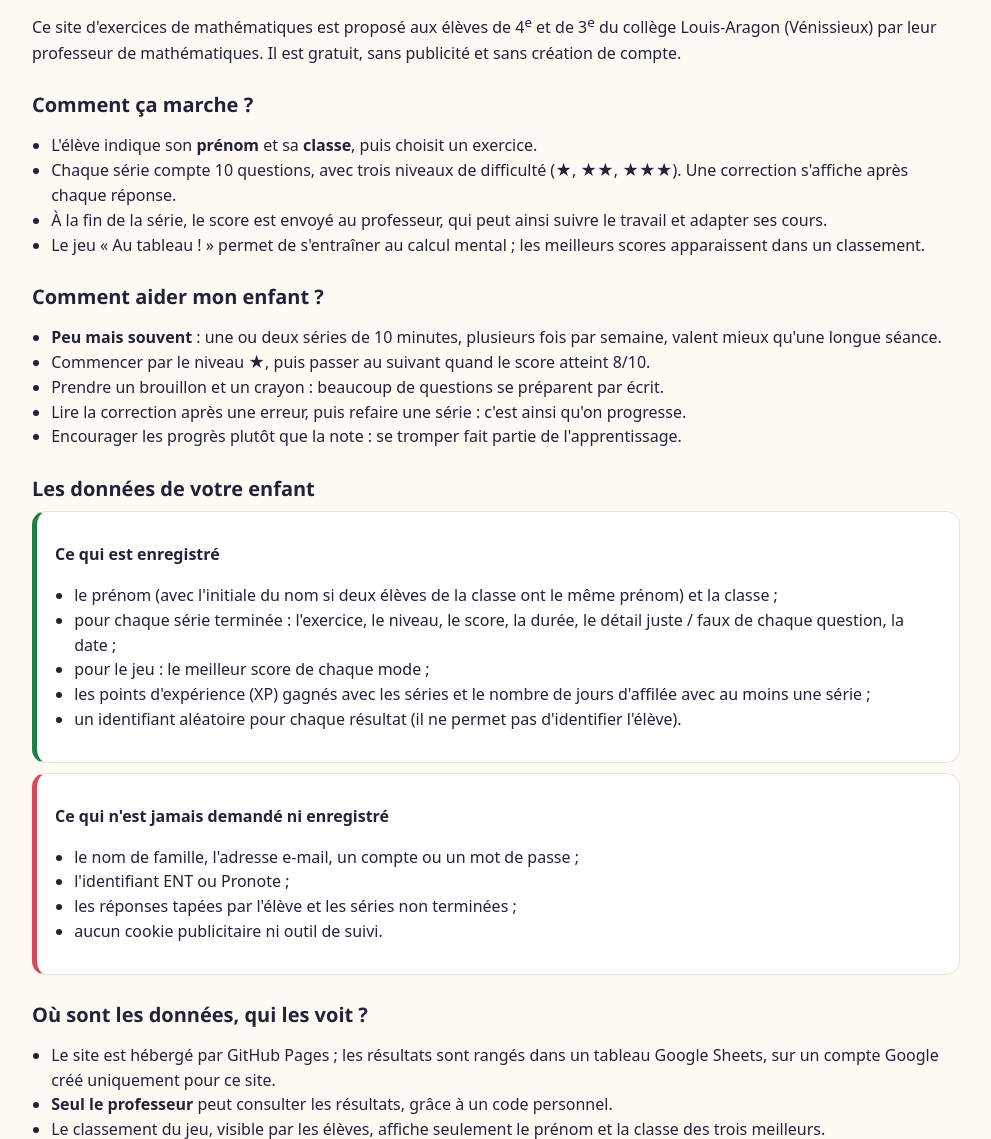
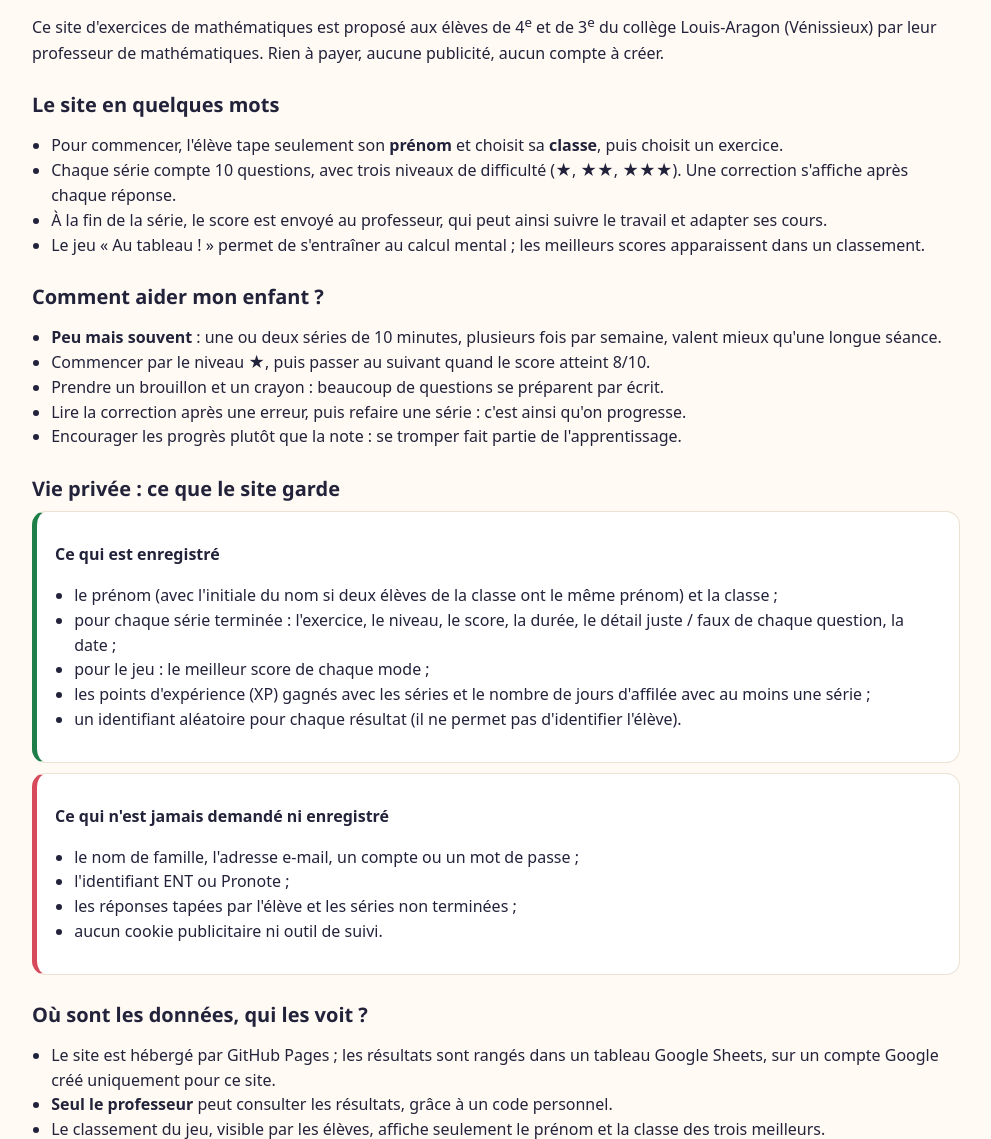
Before and after one commit to Grands-Carreaux/maths, a plain HTML site: page familles.html in a window 1280 px wide. Shown: the part 134-1273 px from the top of the page, without its empty margins (144-1135 px from the left). Drawn offline with Linux system fonts and the light colour scheme.

Commit message:
Add files via upload

```diff
--- a/familles.html
+++ b/familles.html
@@ -19,11 +19,11 @@
 <main class="wrap fam">
   <a class="btn btn-ghost retour" href="./">← Retour au site</a>
   <h1>Page pour les familles</h1>
-  <p>Ce site d'exercices de mathématiques est proposé aux élèves de 4<sup>e</sup> et de 3<sup>e</sup> du collège Louis-Aragon (Vénissieux) par leur professeur de mathématiques. Il est gratuit, sans publicité et sans création de compte.</p>
+  <p>Ce site d'exercices de mathématiques est proposé aux élèves de 4<sup>e</sup> et de 3<sup>e</sup> du collège Louis-Aragon (Vénissieux) par leur professeur de mathématiques. Rien à payer, aucune publicité, aucun compte à créer.</p>
 
-  <h2>Comment ça marche ?</h2>
+  <h2>Le site en quelques mots</h2>
   <ul>
-    <li>L'élève indique son <strong>prénom</strong> et sa <strong>classe</strong>, puis choisit un exercice.</li>
+    <li>Pour commencer, l'élève tape seulement son <strong>prénom</strong> et choisit sa <strong>classe</strong>, puis choisit un exercice.</li>
     <li>Chaque série compte 10 questions, avec trois niveaux de difficulté (★, ★★, ★★★). Une correction s'affiche après chaque réponse.</li>
     <li>À la fin de la série, le score est envoyé au professeur, qui peut ainsi suivre le travail et adapter ses cours.</li>
     <li>Le jeu « Au tableau ! » permet de s'entraîner au calcul mental ; les meilleurs scores apparaissent dans un classement.</li>
@@ -38,7 +38,7 @@
     <li>Encourager les progrès plutôt que la note : se tromper fait partie de l'apprentissage.</li>
   </ul>
 
-  <h2>Les données de votre enfant</h2>
+  <h2>Vie privée : ce que le site garde</h2>
   <div class="carte oui">
     <p><strong>Ce qui est enregistré</strong></p>
     <ul>
@@ -64,7 +64,7 @@
     <li>Le site est hébergé par GitHub Pages ; les résultats sont rangés dans un tableau Google Sheets, sur un compte Google créé uniquement pour ce site.</li>
     <li><strong>Seul le professeur</strong> peut consulter les résultats, grâce à un code personnel.</li>
     <li>Le classement du jeu, visible par les élèves, affiche seulement le prénom et la classe des trois meilleurs.</li>
-    <li>Les données sont conservées jusqu'à la fin de l'année scolaire, puis effacées.</li>
+    <li>Le tableur est vidé chaque été, une fois l'année terminée.</li>
     <li>Sur l'appareil utilisé, le site garde en mémoire le prénom, la classe et une série en cours. Le bouton « Changer d'élève » efface ces informations (utile sur un appareil partagé).</li>
   </ul>
 
```
